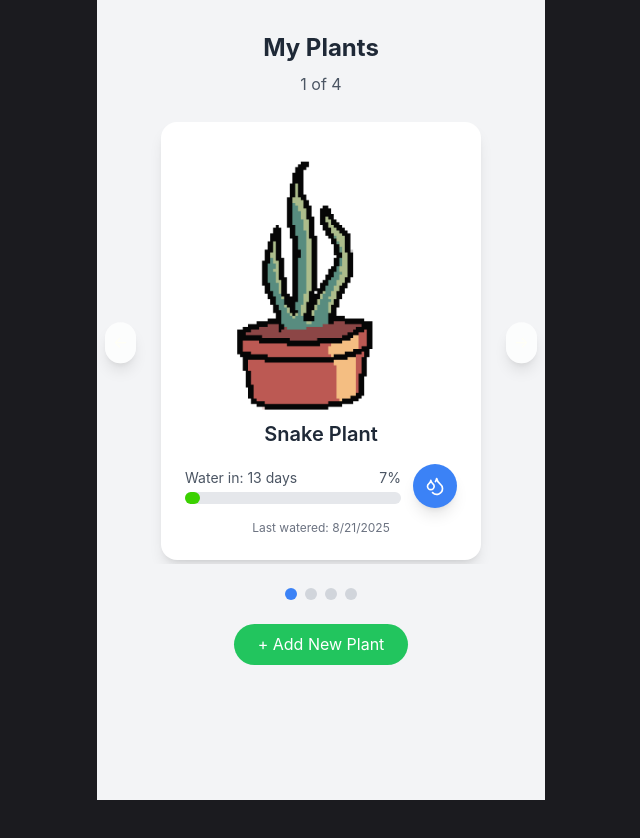
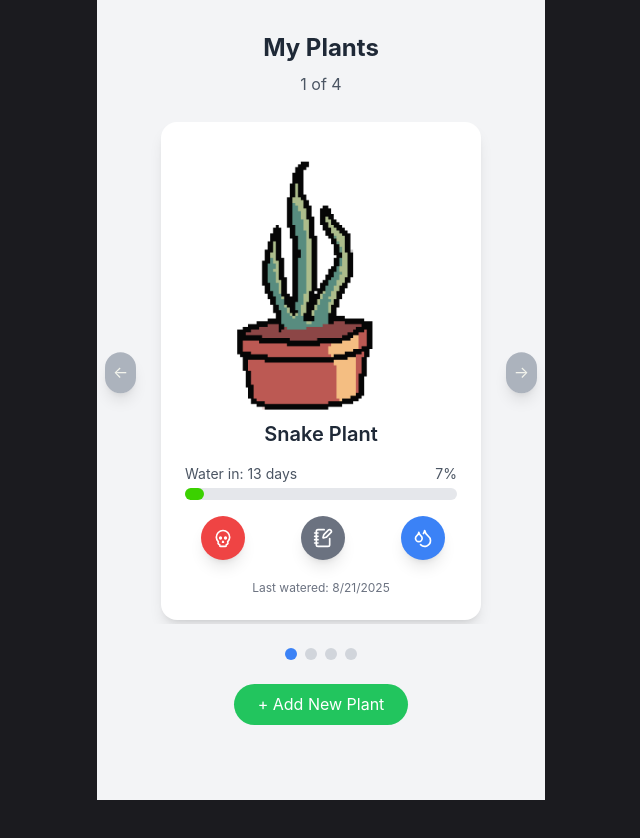
Before and after one commit to rhenry7/plantagotchi, a React (Vite) app: page / in a window 1280 px wide. Shown: the top 838 px of the page, without its empty margins (319-959 px from the left). Built offline with nearby package versions, Linux system fonts and the light colour scheme.

Commit message:
add extra buttons; adjust default sizing

```diff
--- a/src/main/index.ts
+++ b/src/main/index.ts
@@ -7,7 +7,7 @@ function createWindow(): void {
   // Create the browser window.
   const mainWindow = new BrowserWindow({
     width: 449,
-    height: 723,
+    height: 780,
     show: false,
     autoHideMenuBar: true,
     ...(process.platform === 'linux' ? { icon } : {}),
--- a/src/renderer/src/components/PlantCarousel.tsx
+++ b/src/renderer/src/components/PlantCarousel.tsx
@@ -1,5 +1,5 @@
 import { useState, useEffect, JSX } from 'react'
-import { Droplets } from "lucide-react";
+import { Droplets, NotebookPen, Skull } from 'lucide-react'
 import { images } from "@renderer/components/images/images";
 
 const samplePlants: PlantCardProps[] = [
@@ -119,17 +119,17 @@ const PlantCard = ({
       return <img className="max-h-full max-w-full" src={images.dead} />;
     }
   };
-
+/*
+<div
+  class="relative w-80 h-96 mx-auto bg-[url('/images/egg-shape.png')] bg-cover bg-center p-6 shadow-lg"
+>
+ */
   return (
     <div className="bg-white rounded-2xl shadow-lg p-6 w-80 mx-auto">
       {/* Plant Image Container */}
       {getProgressImage()}
-
-
-
       {/* Plant Name */}
       <h3 className="text-xl font-semibold text-gray-800 mb-4 text-center">{plantName}</h3>
-
       {/* Progress Bar and Button Container */}
       <div className="flex items-center gap-3">
         {/* Progress Bar */}
@@ -148,8 +148,24 @@ const PlantCard = ({
             />
           </div>
         </div>
+      </div>
+<div className="flex items-center gap-14 m-2 p-2">
 
-        {/* Water Button */}
+  <button
+    onClick={handleWater}
+    className="bg-red-500 hover:bg-red-600 text-white p-3 rounded-full transition-colors duration-200 shadow-lg hover:shadow-xl"
+    title="Water plant"
+  >
+    <Skull size={20} />
+  </button>
+  <button
+    onClick={handleWater}
+    className="bg-gray-500 hover:bg-gray-600 text-white p-3 rounded-full transition-colors duration-200 shadow-lg hover:shadow-xl"
+    title="Water plant"
+  >
+    <NotebookPen size={20} />
+  </button>
+
   <button
     onClick={handleWater}
     className="bg-blue-500 hover:bg-blue-600 text-white p-3 rounded-full transition-colors duration-200 shadow-lg hover:shadow-xl"
@@ -158,7 +174,6 @@ const PlantCard = ({
     <Droplets size={20} />
   </button>
 </div>
-
       {/* Last Watered Info */}
       <div className="text-xs text-gray-500 mt-3 text-center">
         Last watered: {new Date(lastWateredTime).toLocaleDateString()}
@@ -271,13 +286,13 @@ const PlantCarousel = ({
           <>
             <button
               onClick={prevSlide}
-              className="absolute left-2 top-1/2 transform -translate-y-1/2 bg-white bg-opacity-80 hover:bg-opacity-100 rounded-full p-2 shadow-lg transition-all duration-200"
+              className="absolute left-2 top-1/2 transform -translate-y-1/2 bg-gray-400 bg-opacity-80 hover:bg-opacity-100 rounded-full p-2 shadow-lg transition-all duration-200"
             >
               ←
             </button>
             <button
               onClick={nextSlide}
-              className="absolute right-2 top-1/2 transform -translate-y-1/2 bg-white bg-opacity-80 hover:bg-opacity-100 rounded-full p-2 shadow-lg transition-all duration-200"
+              className="absolute right-2 top-1/2 transform -translate-y-1/2 bg-gray-400 bg-opacity-80 hover:bg-opacity-100 rounded-full p-2 shadow-lg transition-all duration-200"
             >
               →
             </button>
```
Lines whose indentation alone changed are shown as unchanged.
